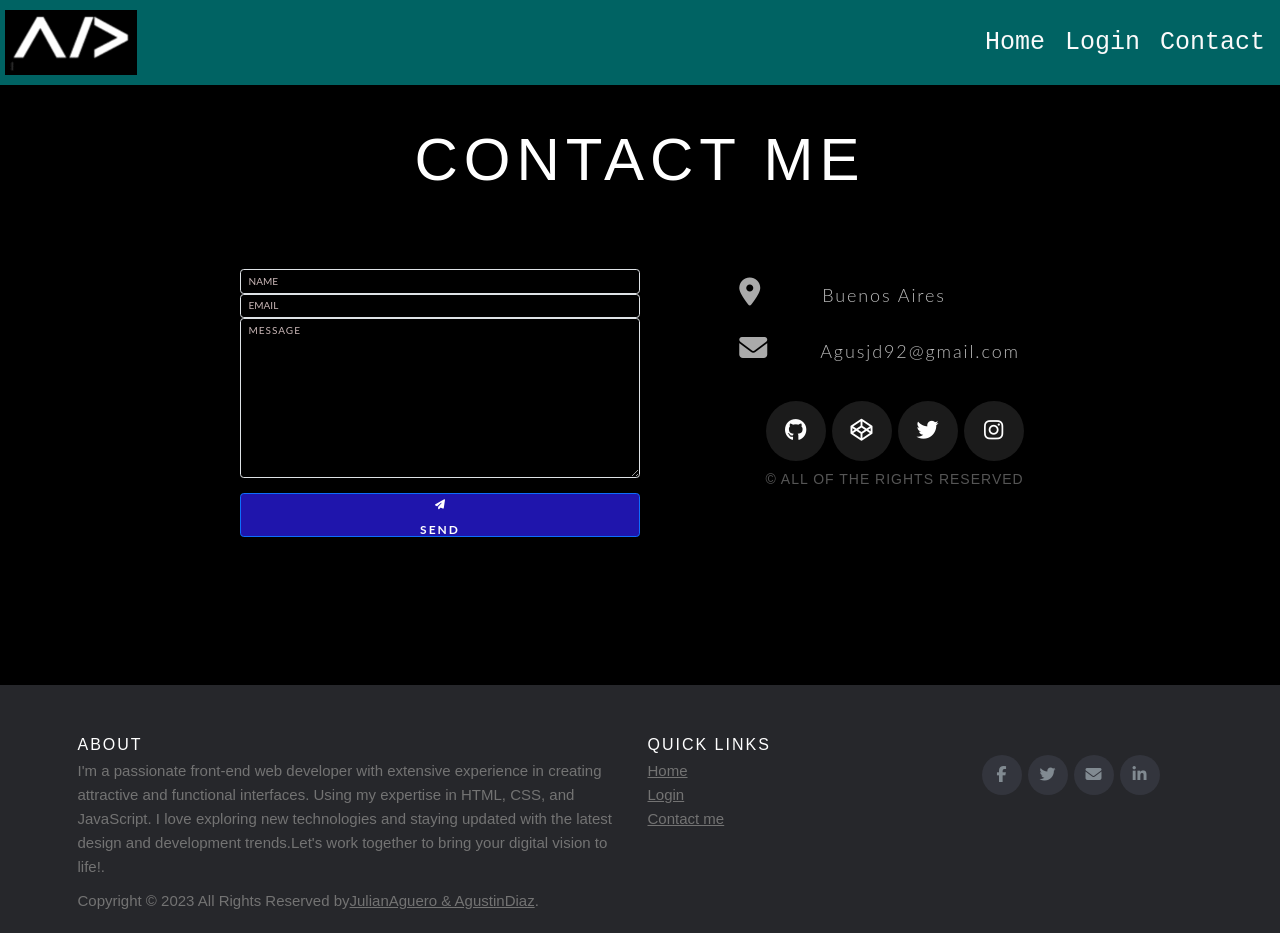
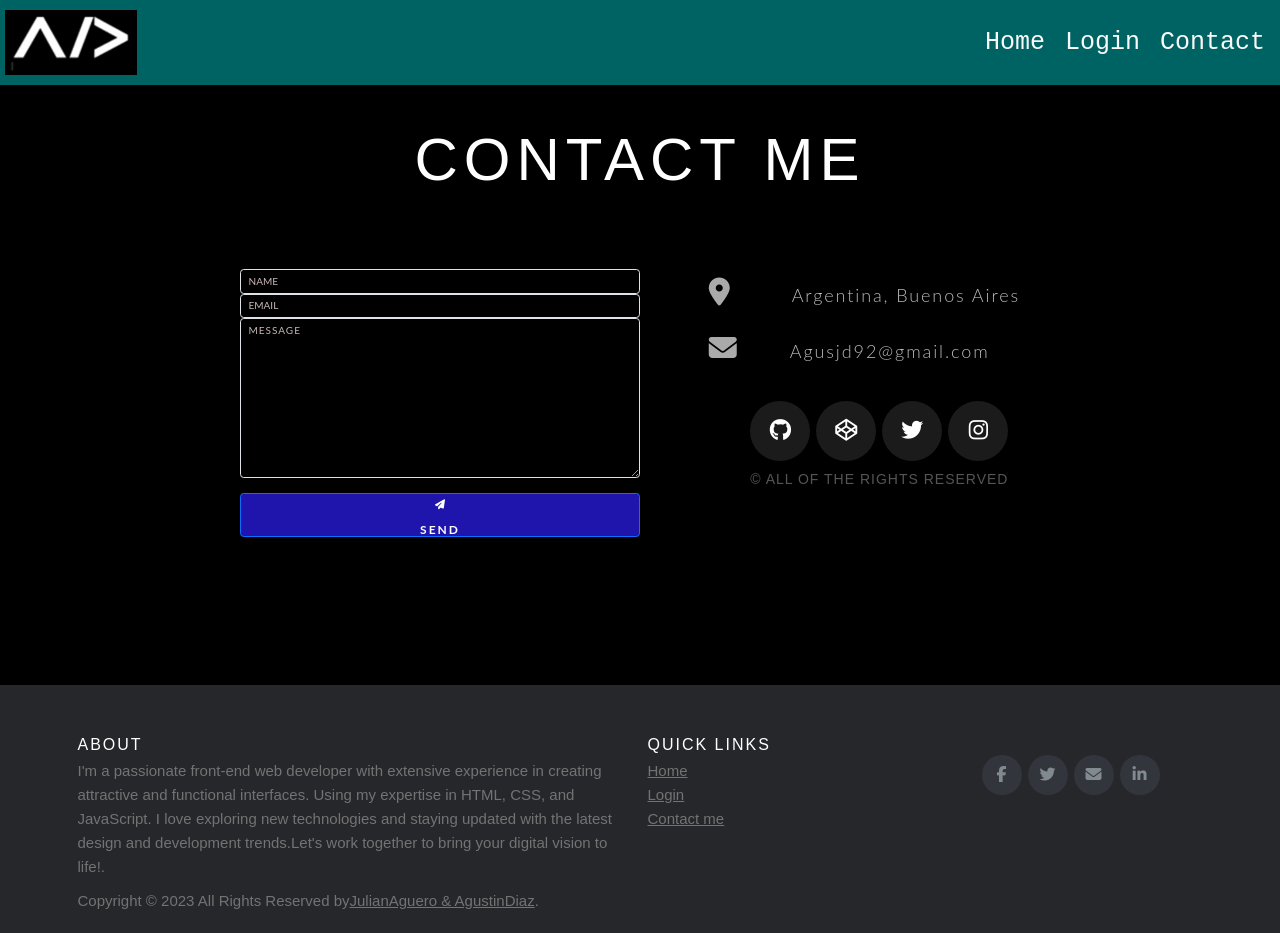
Before and after one commit to agusjd92/cv-app-tpo, a React (Create React App) app: page /contact in a window 1280 px wide. Built offline with nearby package versions, Linux system fonts and the light colour scheme.

Commit message:
Agrege el pais.

```diff
--- a/src/Contact/Contact.jsx
+++ b/src/Contact/Contact.jsx
@@ -130,7 +130,7 @@ const Contact = () => {
             <ul class="contact-list">
               <li class="list-item">
                 <i class="fa fa-map-marker fa-2x">
-                  <span class="contact-text place">Buenos Aires</span>
+                  <span class="contact-text place">Argentina, Buenos Aires</span>
                 </i>
               </li>
 
```
